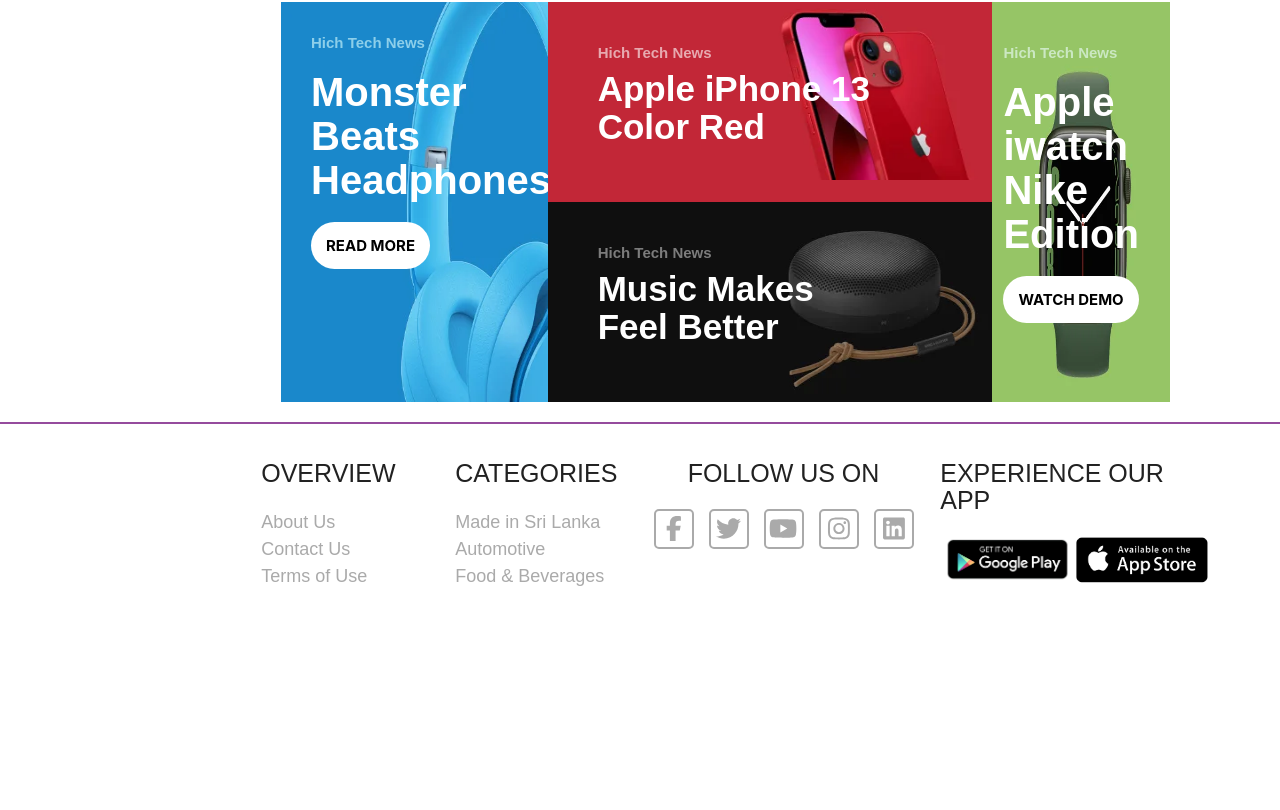
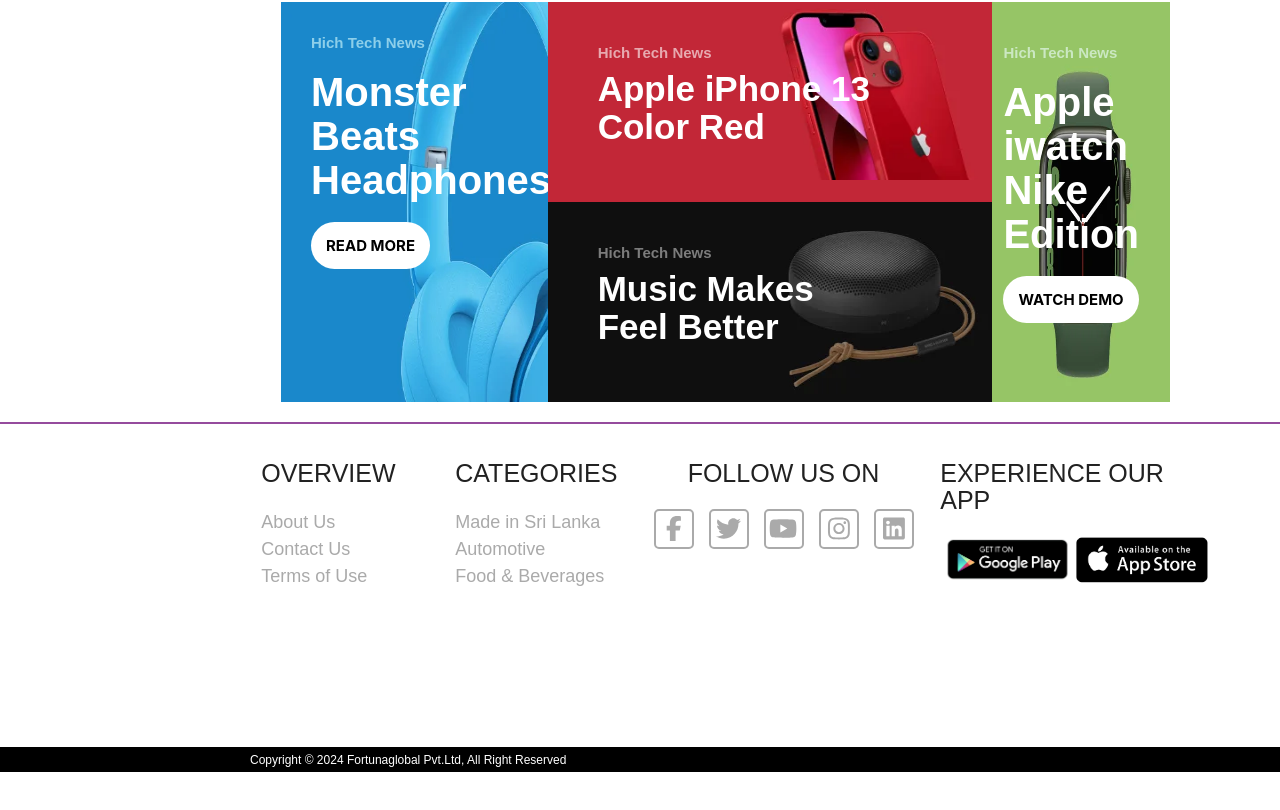
Before and after one commit to BimanGunarathne/fortunaglobal, a React (Create React App) app: page / in a window 1280 px wide. Shown: the part 1627-2437 px from the top of the page. After the commit the page ends 2399 px from the top, so only its background shows below. Built offline with nearby package versions, Linux system fonts and the light colour scheme.

Commit message:
update files

```diff
--- a/src/components/footer.js
+++ b/src/components/footer.js
@@ -53,10 +53,14 @@
                     </div>
                 </div>
             </div>
-            <div className="header_bottom">
+            <div className='footer_bottom'>
+                <div className="inner_footer_bottom">
+                    <p>Copyright &copy; 2024 Fortunaglobal Pvt.Ltd, All Right Reserved</p>
+                </div>
+            </div>
 
-            </div>
         </div>
+
     )
 }
 
--- a/src/components/footer.scss
+++ b/src/components/footer.scss
@@ -7,13 +7,14 @@
 
 .footer {
     display: flex;
+    flex-direction: column;
     width: 100%;
-    height: 450px;
+    height: 350px;
     border-top: 2px solid #954b9d;
-    padding-left: 250px;
-    padding-right: 60px;
     .header_top {
         width: 100%;
+        padding-left: 250px;
+        padding-right: 60px;
         .footer_col1 {
             width: 20%;
             h2 {
@@ -94,4 +95,23 @@
             }
         }
     }
+    .footer_bottom {
+        width: 100%;
+        height: 50%;
+        position: relative;
+        .inner_footer_bottom {
+            width: 100%;
+            height: 25px;
+            background-color: #000000;
+            display: flex;
+            align-items: center;
+            padding-left: 250px;
+            position: absolute;
+            bottom: 0;
+            p {
+                font-size: 12px;
+                color: #ffff;
+            }
+        }
+    }
 }
```
